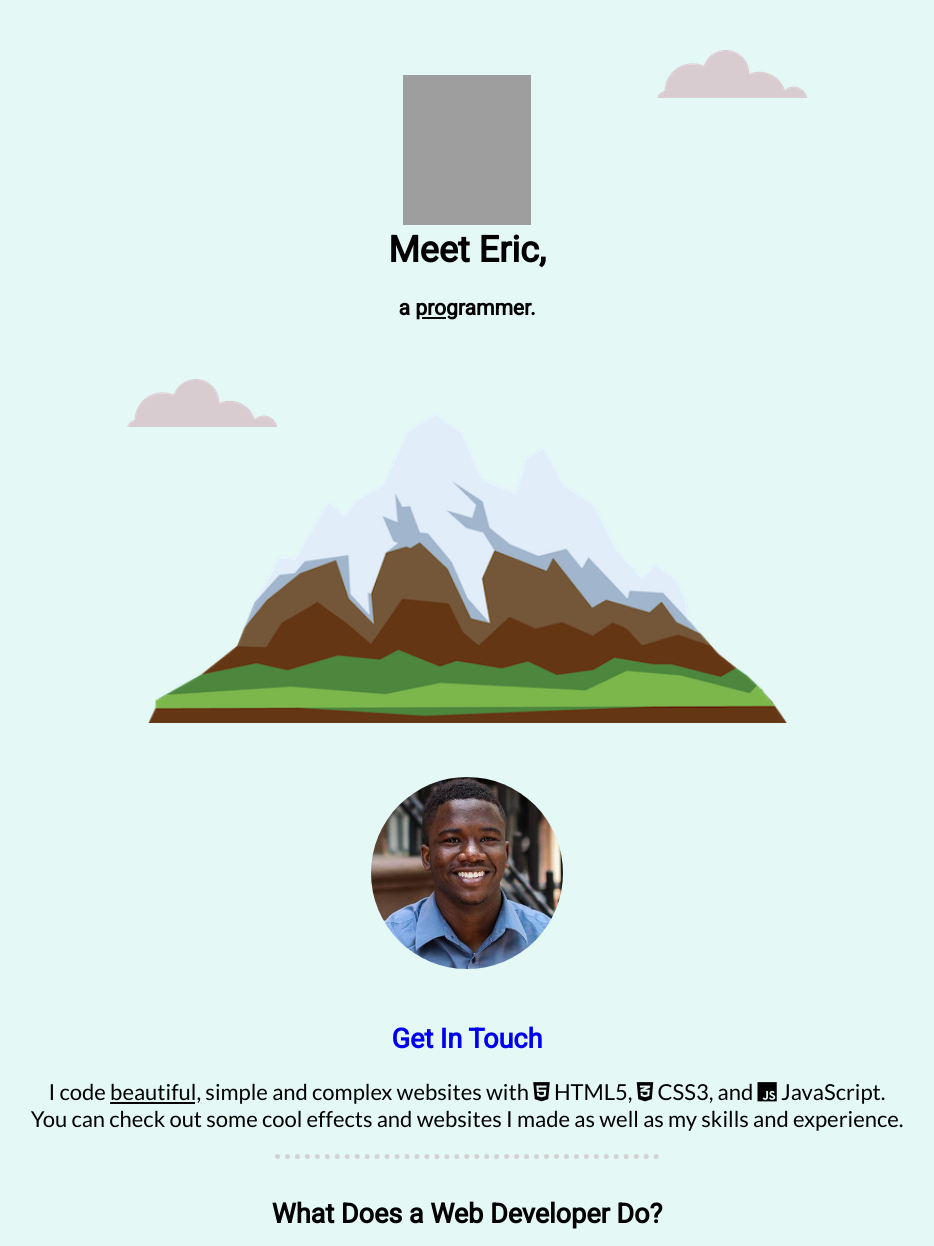
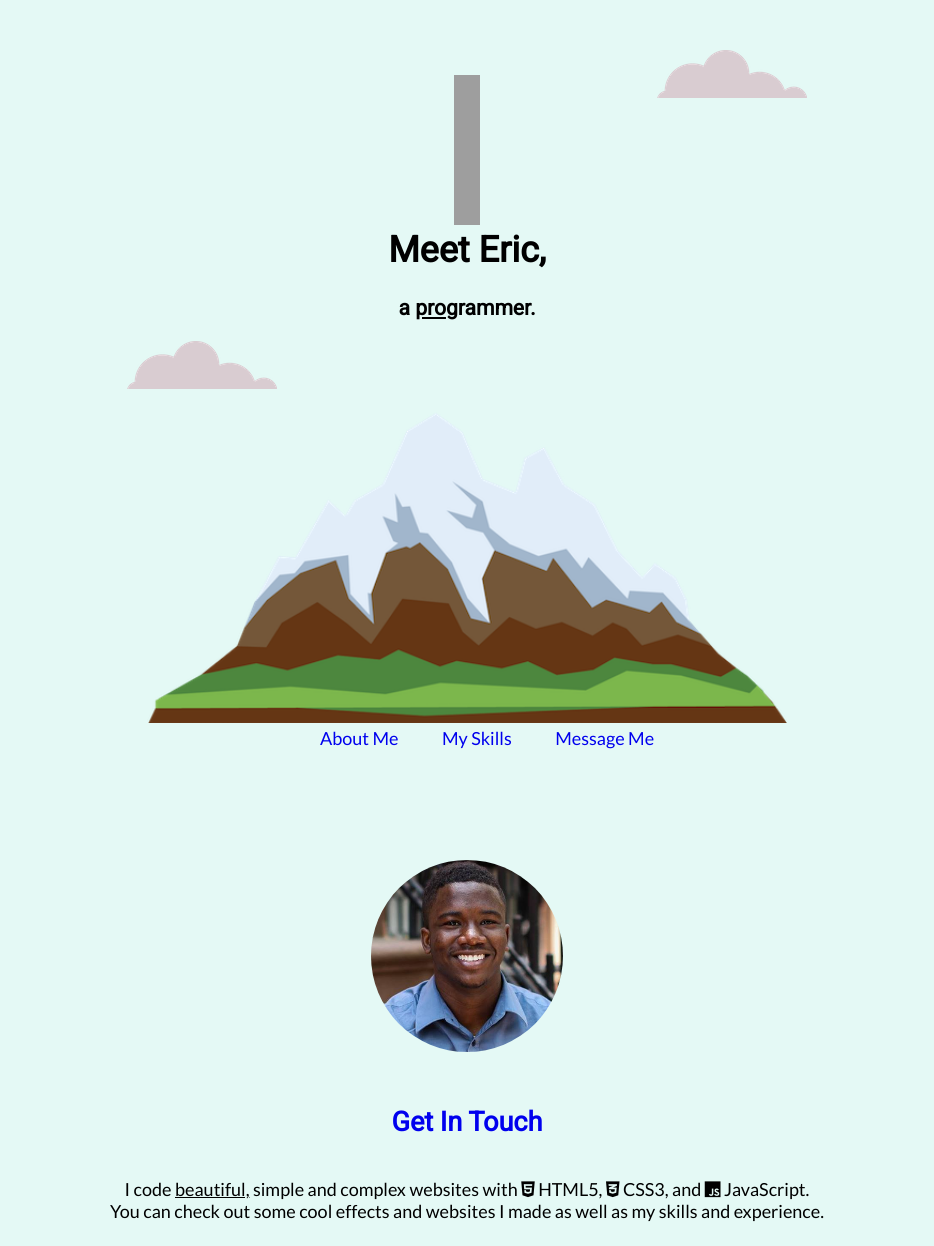
Before and after one commit to ESLWorks/CSS-MySite, a plain HTML site: page index.html in a window 1280 px wide. Shown: the top 1246 px of the page, without its empty margins (173-1107 px from the left). Drawn offline with Linux system fonts and the light colour scheme; grey boxes are pictures that could not be loaded.

Commit message:
commit
Quick changes for presentation

```diff
--- a/css/style.css
+++ b/css/style.css
@@ -1,3 +1,9 @@
+
+html {
+  scroll-behavior: smooth;
+}
+
+
 body {
   font-size: 18px;
   margin: 0;
@@ -10,11 +16,23 @@ body {
   */
   background-color: #E4F9F5;
   word-spacing: normal;
+
 }
 
-p {
-  font-size: 22px;
+li {
+  list-style: none;
+  display:inline-block;
+  padding: 0 20px;
 }
+/*
+.nav {
+  position:relative;
+  width:100%;
+  height:100%;
+  background-color: skyblue;
+  vertical-align: middle;
+} */
+
 
 a {
   text-decoration: none;
@@ -44,7 +62,7 @@ h1, h2, h3, h4 {
 }
 
 .top-container {
-  padding-top: 75px;
+  padding: 75px 0;
   /*Since changing the position from static to relative, adding
   50px to the top container only adds white space to the body/bad design,
   apparently increase the top of container. Take out top 50px, increase the
@@ -55,6 +73,7 @@ h1, h2, h3, h4 {
   /*Change position to relative to manipulate elements in container.
   Now the bottom cloud with a posiiton of absolute can be properly
   moved within the div. */
+  height: calc(95vh - 100px);
 }
 
 .mountain {
@@ -62,7 +81,7 @@ h1, h2, h3, h4 {
 }
 
 .pro-underline {
-  text-decoration-line: underline;
+  text-decoration: underline;
 }
 
 .top-cloud {
@@ -101,23 +120,25 @@ h1, h2, h3, h4 {
    move it around. This is done by setting the positon of the top container
    from static, to position:relative */
   /* 4. Same thing will be done here as in comment 4 */
-  bottom: 300px;
+  /* bottom: 300px; */
   left: 300px;
 }
+
+
+#birdycen {
+  position: relative;
+  width: 2%;
+  /* position: absolute;
+width: 30px;
+top:167px;
+right:734px; */
+}
+
 
 .profPic {
   border-radius: 50%;
   width: 15%;
   padding: 50px;
-}
-
-#birdycen {
-  position: relative;
-  width: 10%;
-  /* position: absolute;
-width: 30px;
-top:167px;
-right:734px; */
 }
 
 .box {
@@ -134,7 +155,6 @@ right:734px; */
 .bio {
   text-align: center;
   margin: 10px;
-  line-height: 50px;
   font-size: 20px;
 }
 
@@ -182,7 +202,7 @@ right:734px; */
 }
 
 .col1, .col2 {
-  background-color: rgba(255, 255, 255, 0.9);
+  background-color:rgba(255, 255, 255, 0.9);
   margin: 0 auto;
   width: 50%;
   font-size: 30px;
@@ -214,3 +234,32 @@ textarea {
 ::placeholder {
   color: skyblue;
 }
+
+.section {
+  height:75vh;
+}
+
+.section2 {
+  height:50vh;
+}
+
+/* .section3 {
+  height:40vh;
+} */
+
+p {
+  font-size: 1em;
+  width: 0 auto;
+  max-width:900px;
+  text-align: center;
+  display:inline-block;
+  border:hidden;
+}
+
+ul {
+  margin:0;
+}
+
+.reduce {
+
+}
--- a/index.html
+++ b/index.html
@@ -21,25 +21,29 @@
 are set with an equal sign and DO OR DO NOT Need a dimension??????" -->
     <h1>Meet Eric,</h1>
     <img class="top-cloud" src="images/cloud.png" alt="A gray-white cloud at the very top of the screen">
-
     <h3>a <span class="pro-underline">pro</span>grammer.</h3>
     <!-- The bottom border of the h4 display block creates what appears to be a border
   top for the div container. The images are caught/placed between the bottom
   of the div and the below the h4 (border-bottom).  -->
     <img class="bottom-cloud" src="images/cloud.png" alt="A gray-white cloud at near the top of the screen">
     <img class="mountain" src="images/mountain.png" alt="A group of 3 mountains">
+    <ul>
+      <li><a href="#bio">About Me</a></li>
+      <li><a href="#skills">My Skills</a></li>
+      <li><a href="#messageme">Message Me</a></li>
+    </ul>
   </div>
-
-  <div class="middle-container">
+  <div class="middle-container" id="bio">
     <div class="profile">
       <img class="profPic" src="images/myPhotoCircle.png " alt="Headshot picture of Eric in Brooklyn, New York.">
       <h2><a href="contact.html">Get In Touch</a></h2>
-      <p>I code <span class="pro-underline">beautiful,</span> simple and complex websites with <i class="fab fa-html5"></i> HTML5, <i class="fab fa-css3-alt"></i> CSS3, and <i class="fab fa-js"></i> JavaScript.<br>
+      <p class="reduce">I code <span class="pro-underline">beautiful,</span> simple and complex websites with <i class="fab fa-html5"></i> HTML5, <i class="fab fa-css3-alt"></i> CSS3, and <i class="fab fa-js"></i> JavaScript.<br>
         You can check out some cool effects and websites I made as well as my skills and experience.
       </p>
     </div>
+  </div>
     <hr>
-    <div>
+    <div class="section">
       <h2>What Does a Web Developer Do?</h2>
       <div class="thirtythree">
         <div class="boxxy">
@@ -47,13 +51,14 @@ are set with an equal sign and DO OR DO NOT Need a dimension??????" -->
       </div>
         <p class="box">
           <a href="https://www.rasmussen.edu/degrees/technology/blog/everything-about-becoming-web-developer/" target="_blank">
-            Ramsussen.edu puts it best:</a><br>"Web developers build websites, analyze user needs to ensure the proper content,
-          graphics and underlying structure are used to meet both the goals of the user and the website’s owner."
+          Ramsussen.edu:</a> "Web developers build websites, analyze user needs to ensure the proper content
+        graphics and underlying structure are used to meet both the goals of the user and the website’s owner."
         </p>
       </div>
       <hr clear:"both">
+    </div>
 
-      <div class="skills">
+      <div class="skills" id="skills">
         <h2>My Skills.</h2>
         <div class="skill-row">
           <img class="" src="images/HTML51.png" alt="">
@@ -77,6 +82,7 @@ are set with an equal sign and DO OR DO NOT Need a dimension??????" -->
         </div>
       </div>
       <hr>
+    <section>
       <div id="Skills">
         <h3>Check Out My Skills?</h3>
         <div class="thirtythree" width="0 auto">
@@ -86,10 +92,11 @@ are set with an equal sign and DO OR DO NOT Need a dimension??????" -->
             non proident.</p>
         </div>
       </div>
+    </section>
       <br clear:"both">
       <hr>
       <section>
-      <div class="Email-me">
+      <div class="Email-me section3" id="messageme">
         <h2><a href="contact.html">Get In Touch</a></h2>
         <h3>Lorem ipsum dolor sit amet, non elit.</h3>
         <p>Lorem ipsum dolor sit amet, in quis, aenean amet. Phasellus sodales, tellus donec dui, ornare erat.</p>
```
